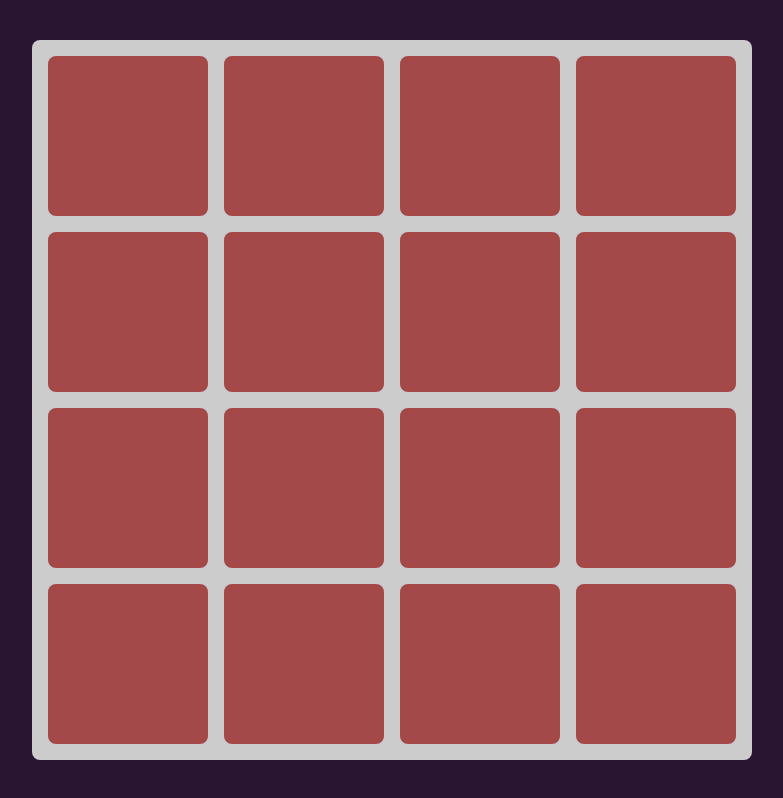
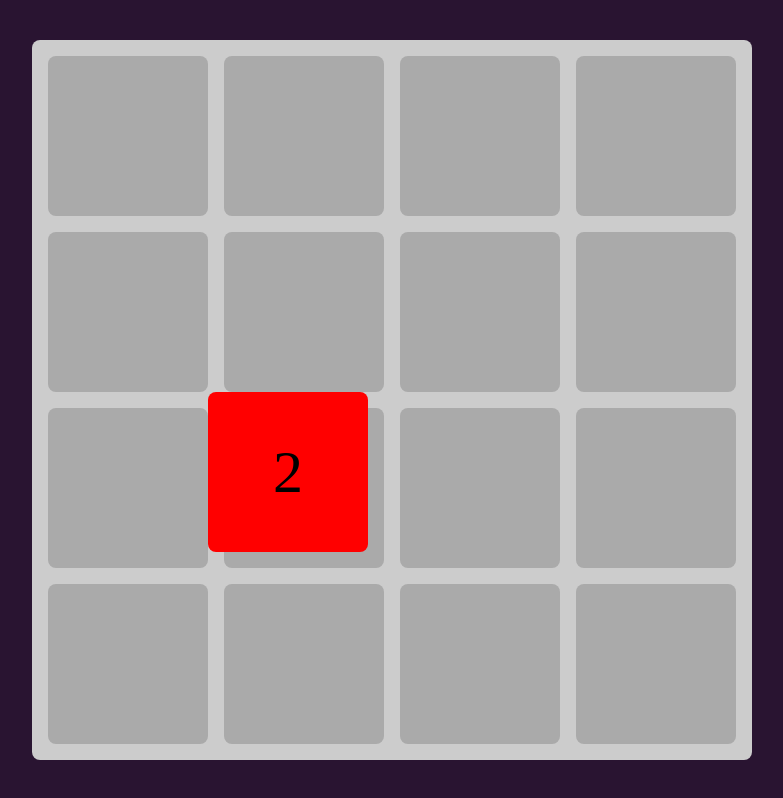
Before and after one commit to samuellutz/2048, a plain HTML site: page index.html in a window 1280 px wide. Shown: the whole page, without its empty margins (248-1031 px from the left). Drawn offline with Linux system fonts and the light colour scheme.

Commit message:
addind tiles

```diff
--- a/index.html
+++ b/index.html
@@ -25,6 +25,7 @@
     <div class="cell"></div>
     <div class="cell"></div>
     <div class="cell"></div>
+    <div class="tile">2</div>
 </div>
 </body>
 </html>
--- a/style.css
+++ b/style.css
@@ -26,6 +26,21 @@ position: relative;
 }
 
 .cell {
-    background-color: rgba(149, 28, 28, 0.741);
+    background-color: #aaa;
     border-radius: 1vmin;
 }
+
+.tile{
+    --x: 1;
+    --y: 2;
+    position:absolute;
+    display: flex;
+    justify-content: center;
+    align-items: center;
+    width: var(--cell-size);
+    height: var(--cell-size);
+    background-color: red;
+    border-radius: 1vmin;
+    top: calc(var(--y) * (var(--cell-size) + var(--cell-gap)));
+    left: calc(var(--x) * (var(--cell-size) + var(--cell-gap)));
+}
```
